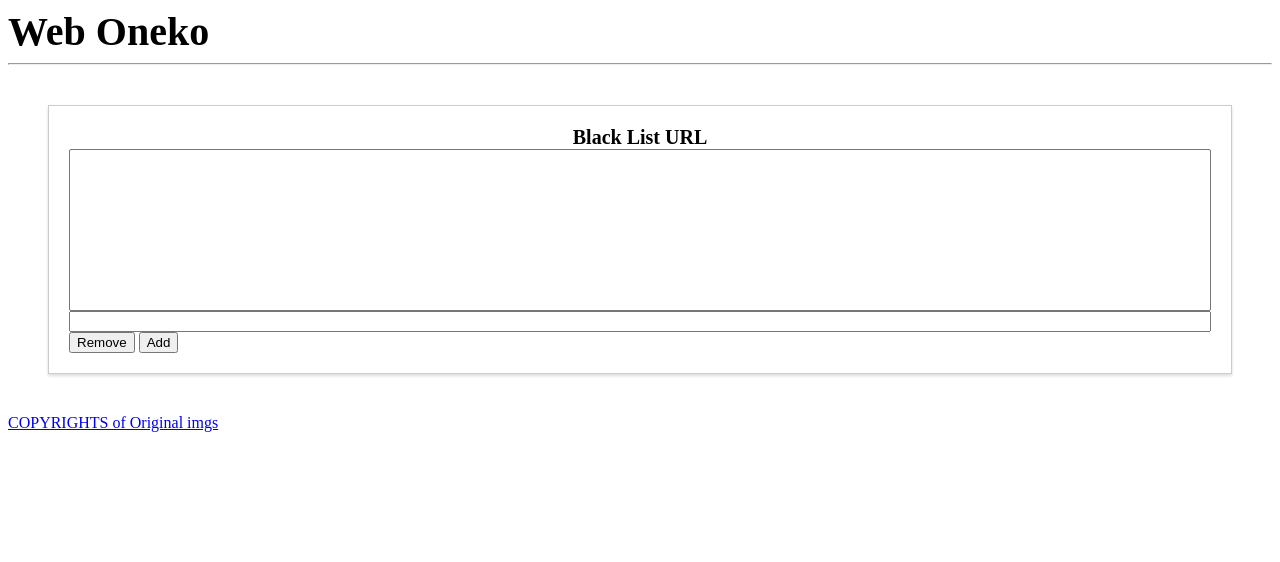
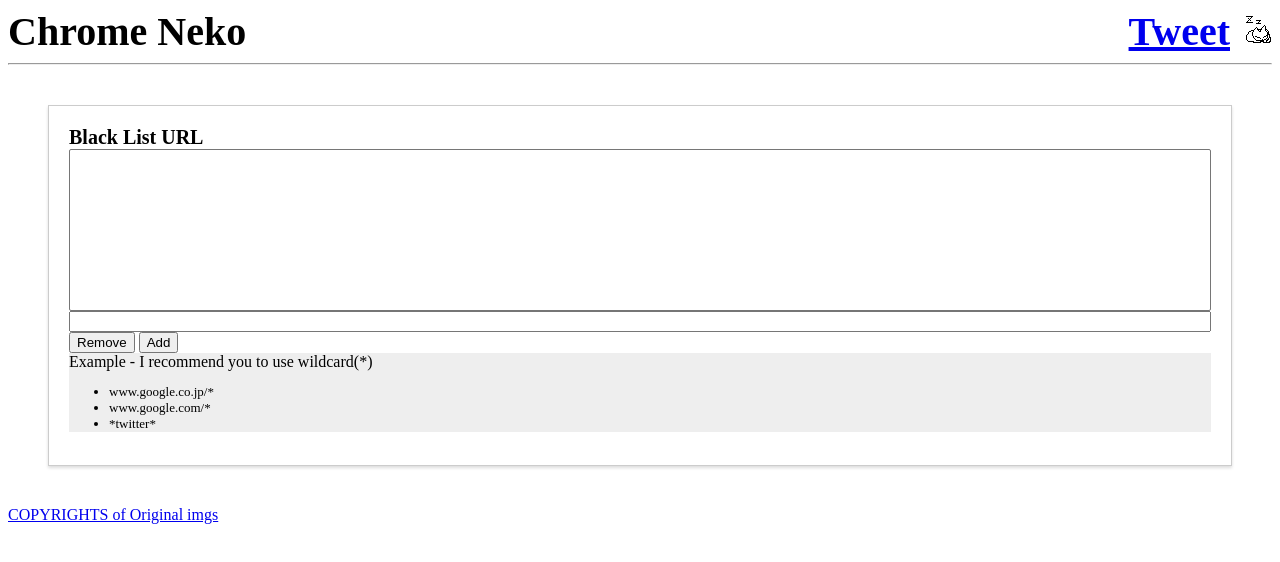
Before and after one commit to tk555/ChromeNeko, a browser extension: page html/options/options.html in a window 1280 px wide. Drawn offline with Linux system fonts and the light colour scheme.

Commit message:
ver1.0.0

```diff
--- a/html/options/options.css
+++ b/html/options/options.css
@@ -8,6 +8,22 @@
     margin-right:auto;
 }
 #title{
+}
+#example{
+    background-color: #eeeeee;
+
+}
+ul{
+    font-size: 13px;
+}
+p2{
+    float: left;
+}
+p3{
+    float: right;
+}
+iframe{
+    margin-left:auto;
 }
 p1{
     font-size:40px;
--- a/html/options/options.html
+++ b/html/options/options.html
@@ -2,11 +2,24 @@
 
 <head>
     <link rel="stylesheet" type="text/css" href="options.css">
+
+
 </head>
 
 <body>
     <div id="title">
-        <p1>Web Oneko</p1>
+
+        <p1>
+            Chrome Neko
+            <p3>
+
+                <a href="https://twitter.com/share?ref_src=twsrc%5Etfw" class="twitter-share-button" data-text="Cute Cat! https://chrome.google.com/webstore/detail/chrome-neko/bhpdbljgdjjakkjfekalhcbedehkfdgh"
+                    data-hashtags="ChromeNeko" data-show-count="false">Tweet</a>
+                <img id="sleep_cat" src="sleep1.png" width="32" height="32">
+            </p3>
+        </p1>
+
+        <script async src="https://platform.twitter.com/widgets.js" charset="utf-8"></script>
     </div>
     <hr>
     <div class="block">
@@ -23,6 +36,14 @@
             <button id="remove">Remove</button>
             <button id="add">Add</button>
         </div>
+        <div id="example">
+            Example - I recommend you to use wildcard(*)
+            <ul>
+                <li>www.google.co.jp/*</li>
+                <li>www.google.com/*</li>
+                <li>*twitter*</li>
+            </ul>
+        </div>
     </div>
 </body>
 <script type="text/javascript" src="../../src/options.js"></script>
```
Also changed, not shown: html/options/sleep1.png (added), manifest.json.
